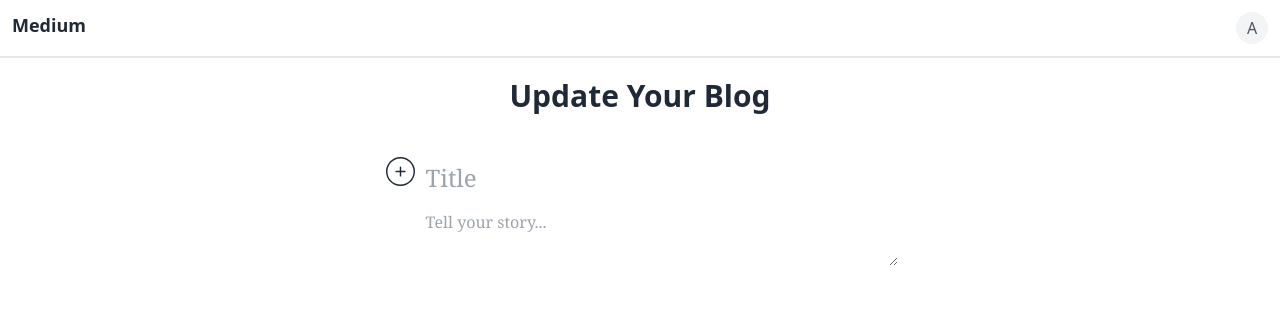
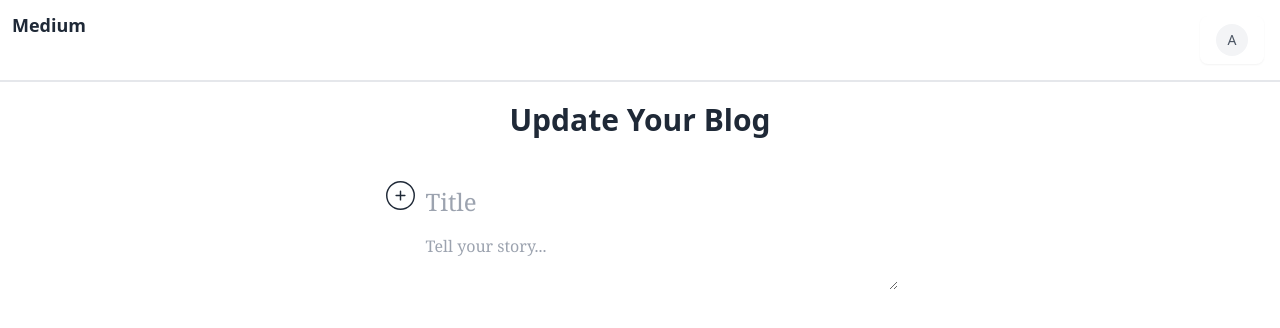
Before and after one commit to deepanshurajput0/Medium-With-Cloudflare-Workers-Hono-Prisma-, a React (Vite) app in the folder frontend/: page /update/1 in a window 1280 px wide. Shown: the top 328 px of the page. Built offline with nearby package versions, Linux system fonts and the light colour scheme; no server answers.

Commit message:
Created Logout functionality

```diff
--- a/frontend/src/components/Navbar.tsx
+++ b/frontend/src/components/Navbar.tsx
@@ -1,4 +1,12 @@
+import toast from "react-hot-toast"
+import { useNavigate } from "react-router-dom"
 const Navbar = () => {
+  const navigate = useNavigate()
+  function Logout(){
+     localStorage.removeItem('token')
+     toast.success('Logged Out Successfully')
+     navigate('/signin')
+  }
   return (
     <div className=" flex justify-between border-b-2 p-3">
          <div>
@@ -6,9 +14,16 @@ const Navbar = () => {
          </div>
 
          <div>
-         <div className="relative inline-flex items-center justify-center w-8 h-8 overflow-hidden bg-gray-100 rounded-full dark:bg-gray-600">
+         <details className="dropdown">
+                <summary className="btn bg-white border-none m-1">
+                <div className="relative inline-flex items-center justify-center w-8 h-8 overflow-hidden bg-gray-100 rounded-full dark:bg-gray-600">
     <span className="font-medium text-gray-600 dark:text-gray-300">A</span>
 </div>
+                </summary>
+                <ul className="menu dropdown-content bg-base-100 rounded-box z-[1] w-52 p-2 shadow">
+                  <li className=" cursor-pointer p-2" onClick={Logout} >Logout</li>
+                </ul>
+              </details>
          </div>
     </div>
   )
```
